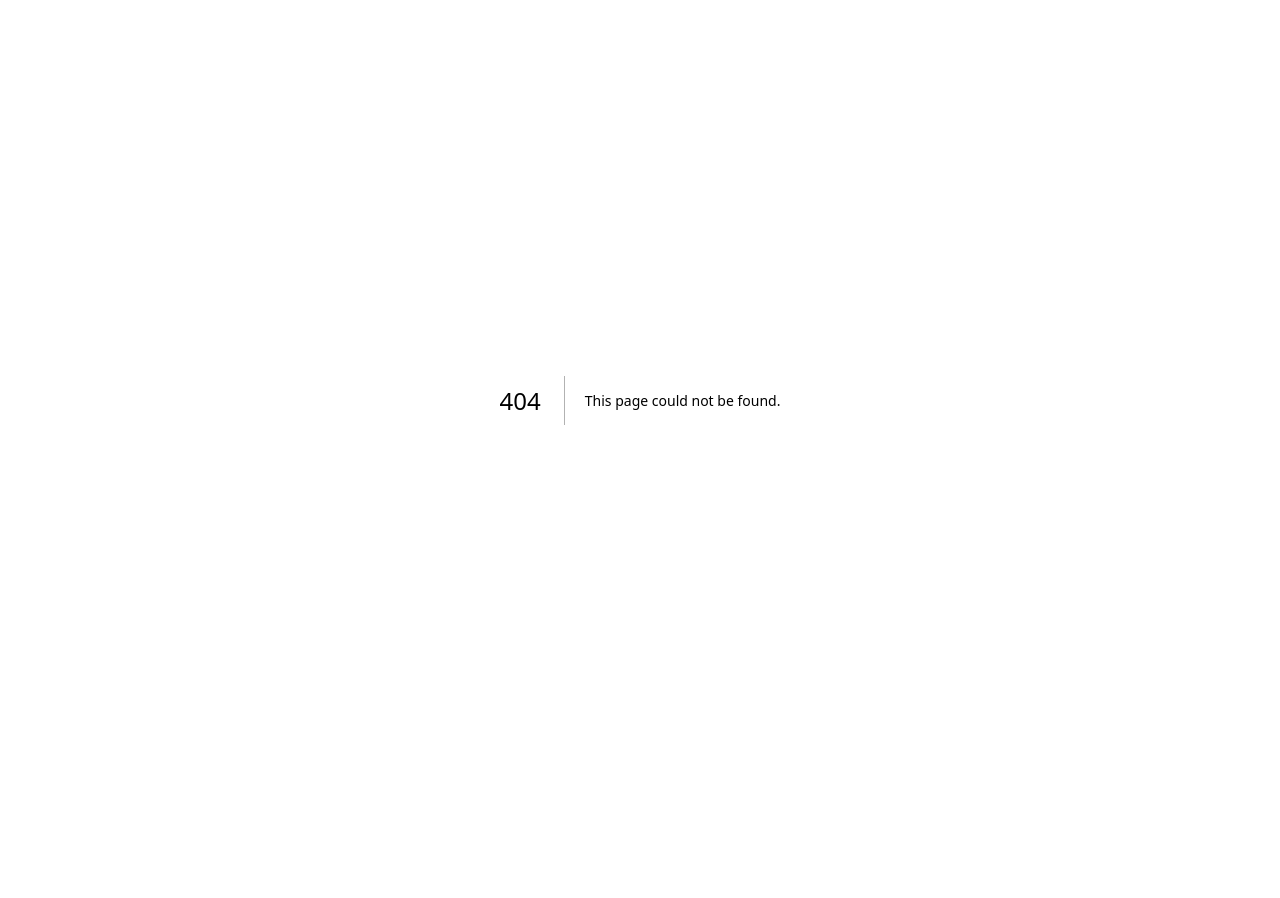
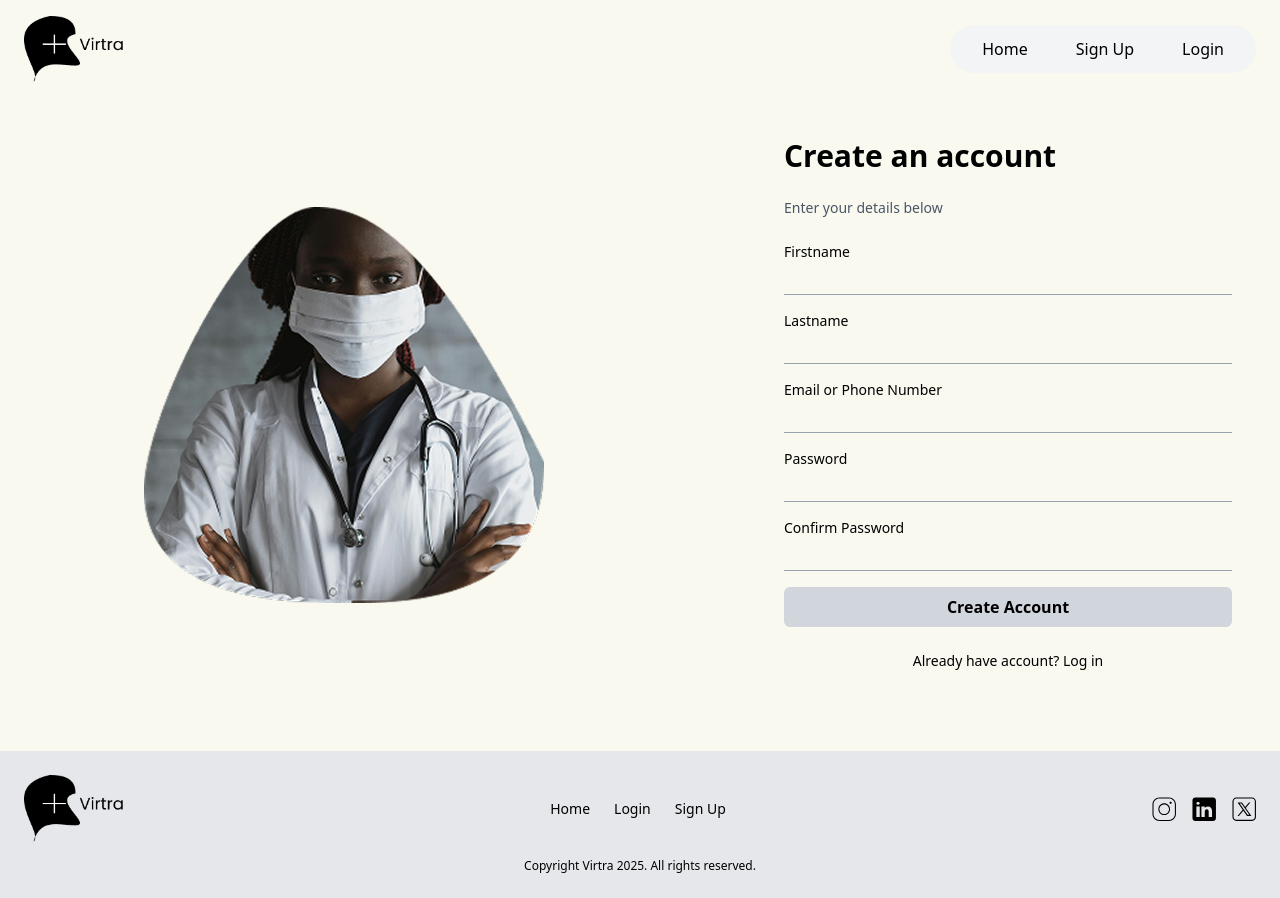
Before and after one commit to Juniorkpabitey/virtra, a Next.js app: page /signup in a window 1280 px wide. Before the commit this address had no page. Before the commit the page ends 800 px from the top, so only its background shows below. Built offline with nearby package versions, Linux system fonts and the light colour scheme.

Commit message:
signup page

```diff
--- /dev/null
+++ b/app/signup/page.tsx
@@ -0,0 +1,74 @@
+import Image from 'next/image'
+import Link from 'next/link'
+import Navbar from '../../components/Navbar'
+import Footer from '../../components/Footer'
+
+export default function SignUp() {
+  return (
+    <div className="min-h-screen bg-[#f9f9f0] flex flex-col">
+      <Navbar />
+
+      <main className="flex-1 flex flex-col md:flex-row items-center justify-between px-6 md:px-12 py-10">
+        {/* Image section */}
+        <div className="w-full md:w-1/2 flex justify-center mb-10 md:mb-0">
+          <Image
+            src="/hero_img.png"
+            alt="Doctor"
+            width={400}
+            height={400}
+            className="rounded-lg"
+          />
+        </div>
+
+        {/* Form section */}
+        <div className="w-full md:w-1/2 max-w-md space-y-6">
+          <h2 className="text-3xl font-semibold">Create an account</h2>
+          <p className="text-sm text-gray-600">Enter your details below</p>
+
+          <form className="space-y-4">
+            <div>
+              <label className="block text-sm font-medium">Firstname</label>
+              <input type="text" className="w-full border-b border-gray-400 focus:outline-none py-1 bg-transparent" />
+            </div>
+
+            <div>
+              <label className="block text-sm font-medium">Lastname</label>
+              <input type="text" className="w-full border-b border-gray-400 focus:outline-none py-1 bg-transparent" />
+            </div>
+
+            <div>
+              <label className="block text-sm font-medium">Email or Phone Number</label>
+              <input type="email" className="w-full border-b border-gray-400 focus:outline-none py-1 bg-transparent" />
+            </div>
+
+            <div>
+              <label className="block text-sm font-medium">Password</label>
+              <input type="password" className="w-full border-b border-gray-400 focus:outline-none py-1 bg-transparent" />
+            </div>
+
+            <div>
+              <label className="block text-sm font-medium">Confirm Password</label>
+              <input type="password" className="w-full border-b border-gray-400 focus:outline-none py-1 bg-transparent" />
+            </div>
+
+            <button
+              type="submit"
+              className="w-full bg-gray-300 text-black py-2 rounded-md font-semibold hover:bg-gray-400 transition"
+            >
+              Create Account
+            </button>
+          </form>
+
+          <p className="text-sm text-center">
+            Already have account?{' '}
+            <Link href="/login" className="font-medium text-black hover:underline">
+              Log in
+            </Link>
+          </p>
+        </div>
+      </main>
+
+      <Footer />
+    </div>
+  )
+}
```
